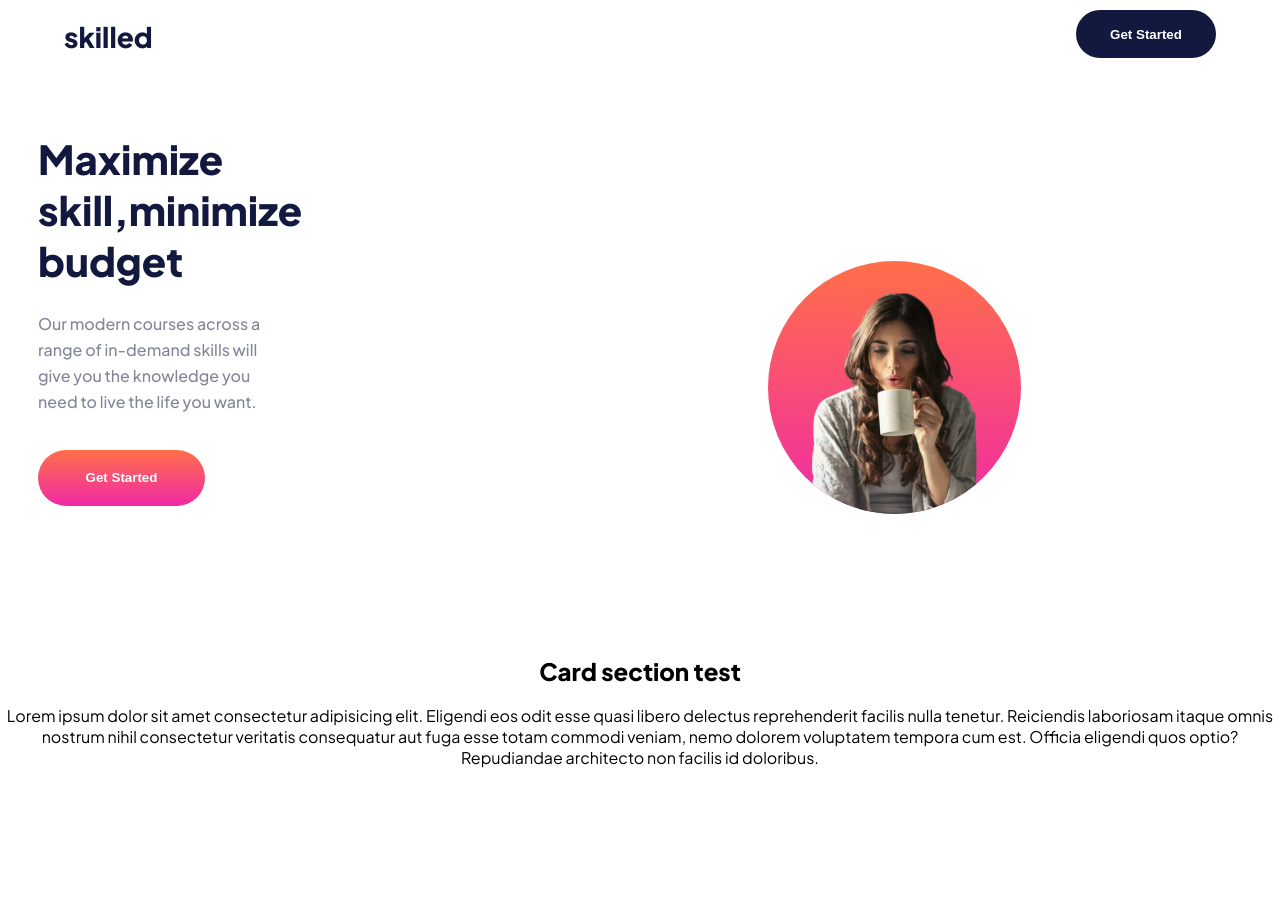
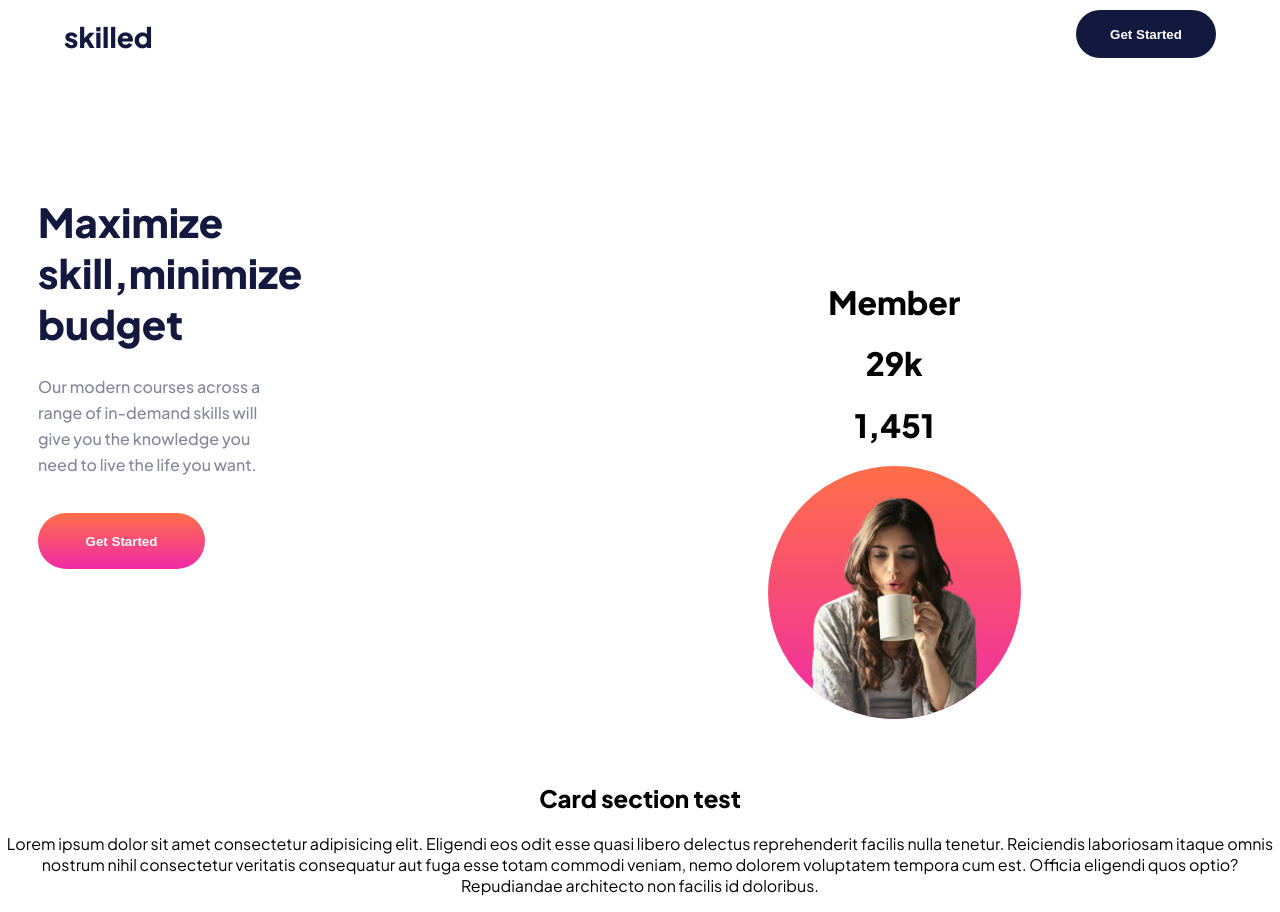
Before and after one commit to PiriyaLapa/Skilled-e-learning-landing-page, a React (Create React App) app: page / in a window 1280 px wide. Before the commit the page ends 800 px from the top, so only its background shows below. Built offline with nearby package versions, Linux system fonts and the light colour scheme.

Commit message:
update stateProps and try to deploy

```diff
--- /dev/null
+++ b/src/components/figure/MemberBox.tsx
@@ -0,0 +1,32 @@
+import { Component, ReactNode } from "react";
+import { DataScore } from "./interface";
+// import { DataScore } from "./interface";
+
+// interface DataProps {
+//   data: {
+//     dataMember: {
+//       title: string;
+//       score: string;
+//     };
+//     dataCourse: {
+//       title: string;
+//       score: string;
+//     };
+//   };
+// }
+
+interface DataProps {
+  data: DataScore;
+}
+export default class MemberBox extends Component<DataProps> {
+  render(): ReactNode {
+    const { data } = this.props;
+    return (
+      <div>
+        <h1>{data.dataMember.title}</h1>
+        <h1>{data.dataMember.score}</h1>
+        <h1>{data.dataCourse.score}</h1>
+      </div>
+    );
+  }
+}
--- a/src/components/figure/MobileHero.tsx
+++ b/src/components/figure/MobileHero.tsx
@@ -1,12 +1,16 @@
 import { Component, ReactNode } from "react";
 import { urlImgProps } from "../interface/MobileHeroImg";
 import { StyledHeroImg, CircleShape, InnerBox } from "./styles";
+import { dataScore } from "../../utilities";
+import MemberBox from "./MemberBox";
 
 export default class MobileHero extends Component<urlImgProps> {
   render(): ReactNode {
     const { urlImg, color } = this.props;
+    const { dataMember , dataCourse} = dataScore;
     return (
       <InnerBox>
+        <MemberBox data={{dataMember,dataCourse}} />
         <CircleShape color={color}>
           <StyledHeroImg src={urlImg} alt="HeroImg" />
         </CircleShape>
--- /dev/null
+++ b/src/components/figure/interface.ts
@@ -0,0 +1,4 @@
+export interface DataScore {
+  dataMember: { title: string; score: string };
+  dataCourse: { title: string; score: string };
+}
--- a/src/utilities.ts
+++ b/src/utilities.ts
@@ -1,3 +1,4 @@
+import { DataScore } from "./components/figure/interface"
 export const theme = {
     fistColor: '#666CA3',
     secondColor: "#13183F",
@@ -20,3 +21,14 @@ export const primaryBtnSize = {
     mobileWidthSize:"8.75rem",
     mobileHeightSize:"3rem",
 }
+
+export const dataScore:DataScore= {
+    dataMember: {
+        title:"Member",
+        score:"29k"
+    },
+    dataCourse: {
+        title:"Course hours",
+        score:"1,451"
+    }
+}
```
